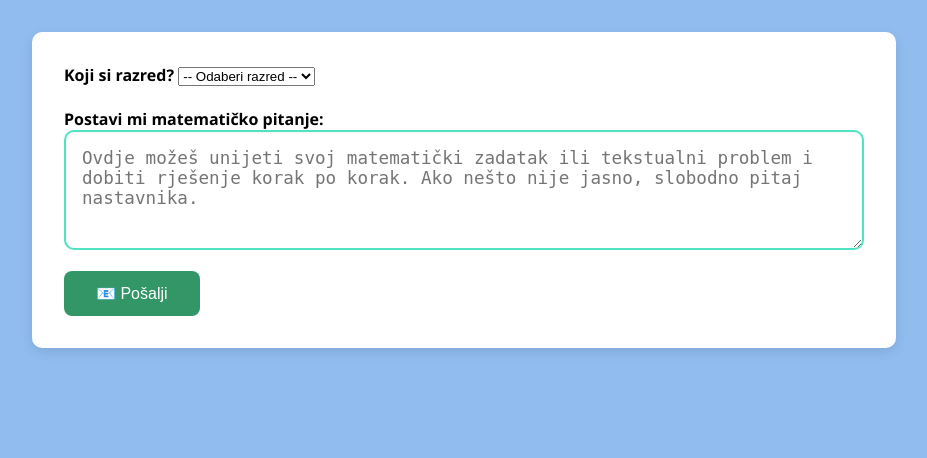
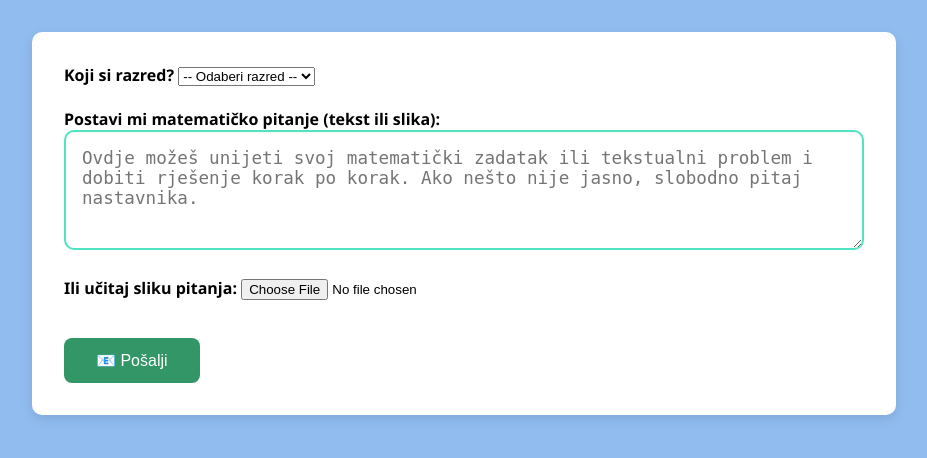
Before and after one commit to FarisMujacic/ai-matematicari, a Flask app: page / in a window 1280 px wide. Shown: the part 71-529 px from the top of the page, without its empty margins (176-1103 px from the left). Run offline with Flask 3, Linux system fonts and the light colour scheme.

Commit message:
Update index.html

```diff
--- a/templates/index.html
+++ b/templates/index.html
@@ -6,6 +6,12 @@
     <title>MAT-BOT</title>
     <script src="https://polyfill.io/v3/polyfill.min.js?features=es6"></script>
     <script id="MathJax-script" async src="https://cdn.jsdelivr.net/npm/mathjax@3/es5/tex-mml-chtml.js"></script>
+    <script>
+    MathJax = {
+        tex: { inlineMath: [['$', '$'], ['\\(', '\\)']] },
+        svg: { fontCache: 'global' }
+    };
+</script>
     <style>
         body {
             font-family: 'Segoe UI', Tahoma, Geneva, Verdana, sans-serif;
@@ -93,7 +99,7 @@
     </header>
 
     <main>
-       <form method="POST">
+     <form method="POST" enctype="multipart/form-data">
     <label for="razred"><strong>Koji si razred?</strong></label>
     <select name="razred" id="razred" required>
         <option value="">-- Odaberi razred --</option>
@@ -106,12 +112,20 @@
 
     <br><br>
 
-    <label for="pitanje"><strong>Postavi mi matematičko pitanje:</strong></label>
-    <textarea name="pitanje" id="pitanje" required
+    <label for="pitanje"><strong>Postavi mi matematičko pitanje (tekst ili slika):</strong></label>
+    <textarea name="pitanje" id="pitanje"
      placeholder="Ovdje možeš unijeti svoj matematički zadatak ili tekstualni problem i dobiti rješenje korak po korak. Ako nešto nije jasno, slobodno pitaj nastavnika."></textarea>
-    <br>
+
+    <br><br>
+
+    <label for="slika"><strong>Ili učitaj sliku pitanja:</strong></label>
+    <input type="file" name="slika" accept="image/*">
+
+    <br><br>
+
     <button type="submit">📧 Pošalji</button>
 </form>
+
 
 
         {% if odgovor %}
```
